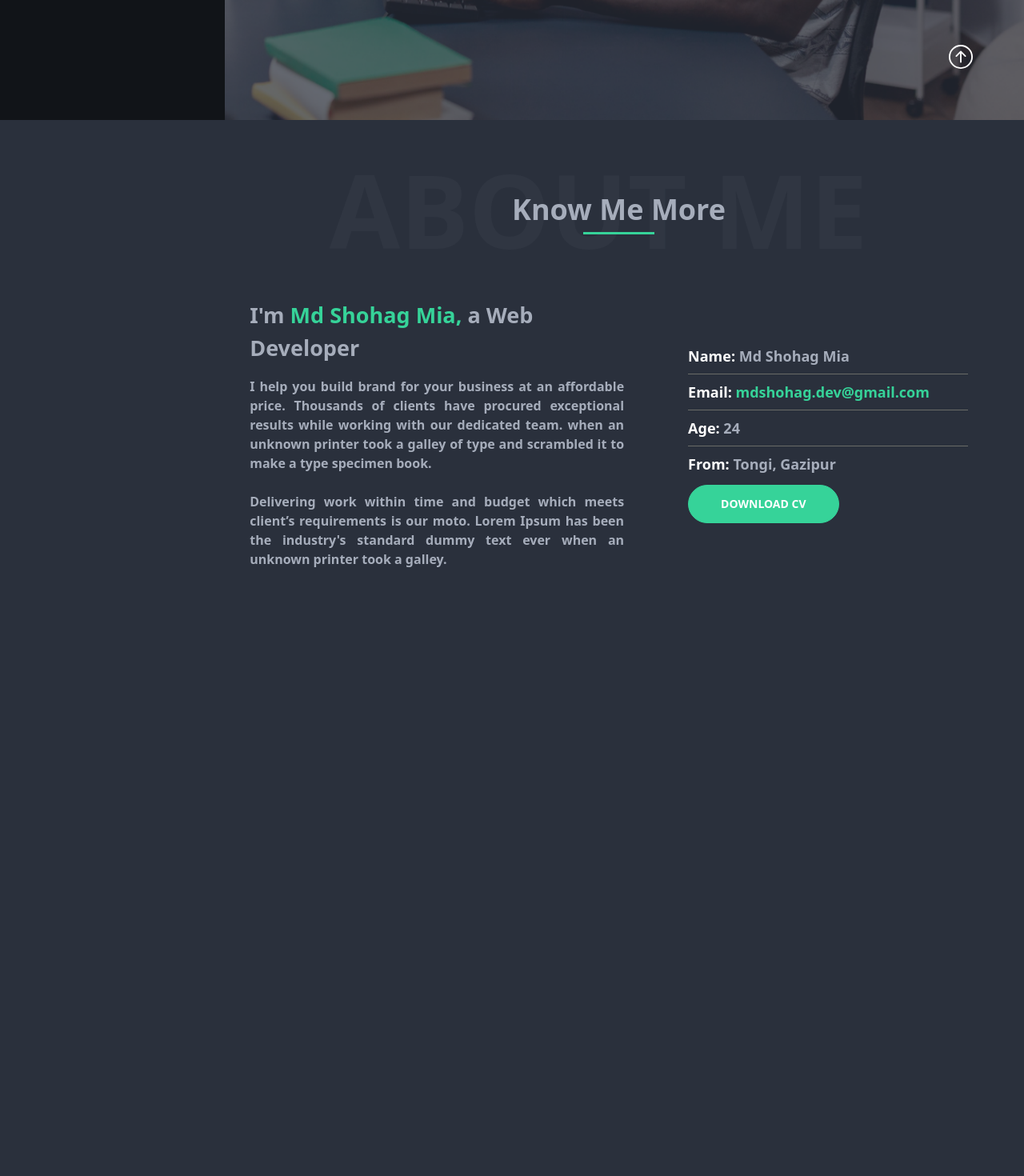
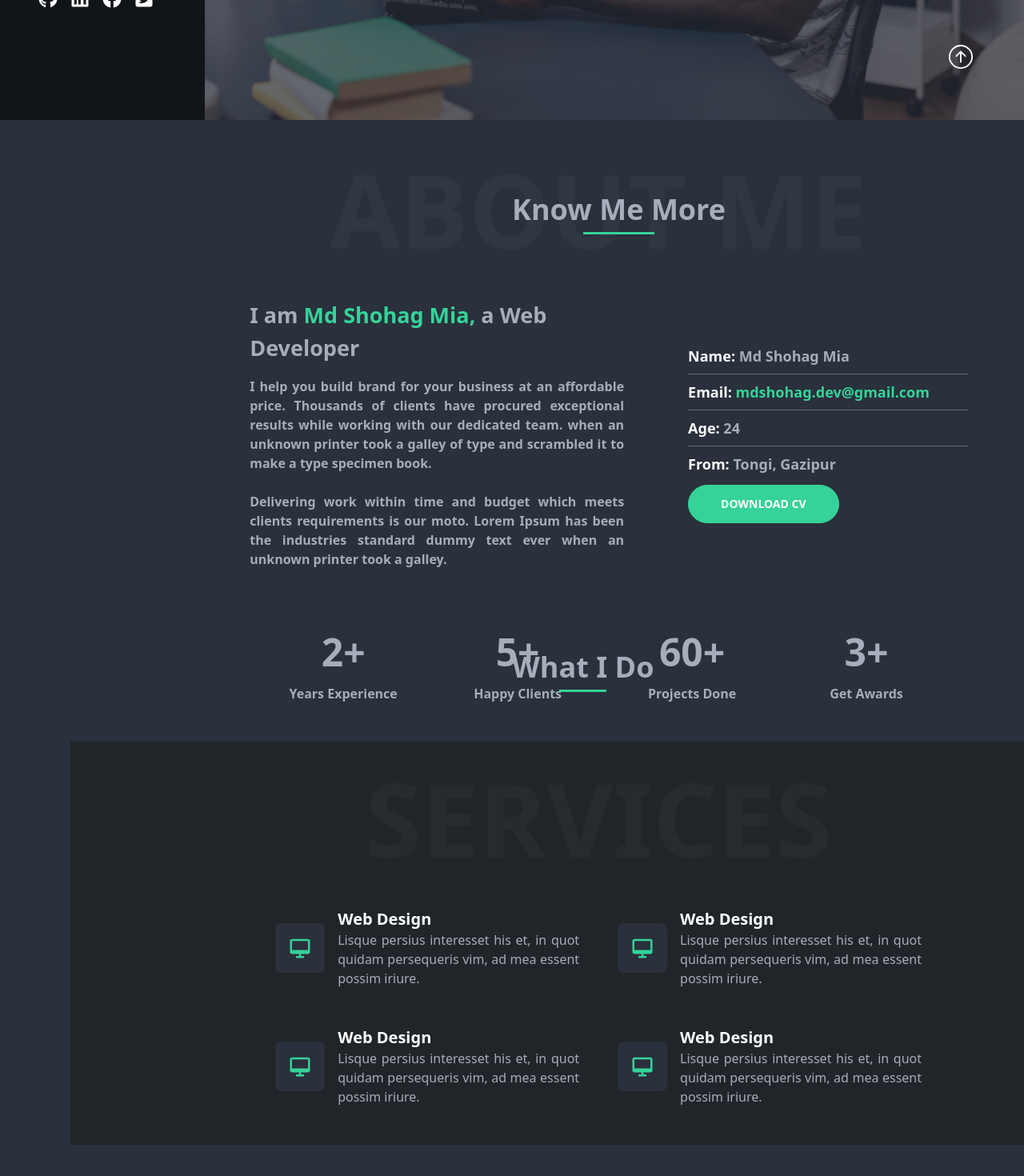
Before and after one commit to MDSHOHAG617/Portfolio-with-Next.js, a Next.js app: page / in a window 1280 px wide. Shown: the part 650-2120 px from the top of the page at 80% size. Before the commit the page ends 1361 px from the top, so only its background shows below. Built offline with nearby package versions, Linux system fonts and the light colour scheme.

Commit message:
sort some problem by using @spos

```diff
--- a/pages/Components/About.js
+++ b/pages/Components/About.js
@@ -2,32 +2,35 @@ import React from "react";
 
 const About = () => {
   return (
-    <div className="  justify-center" id="about">
+    <div className="" id="about">
+      <div>
         <h1 className=" hidden lg:block lg:text-9xl font-bold text-center text-[#9AA1AE] opacity-5 lg:my-12 ml-32">
           ABOUT ME
         </h1>
-      <div className="lg:absolute bottom-[-175px] left-1/2 my-8 lg:my-">
-        <h2 className="text-White text-4xl font-bold">Know Me More</h2>
+        <div className="lg:absolute bottom-[-175px] left-1/2 my-8 ">
+          <h2 className="text-White text-2xl lg:text-4xl font-bold text-center">
+            Know Me More
+          </h2>
           <hr className="bg-success border-none w-4/12 h-[3px] mx-auto mt-2"></hr>
         </div>
-      <div className="grid grid-cols-1 lg:grid-cols-2 gap-8 ml-56 items-center">
+        <div className="grid grid-cols-1 lg:grid-cols-2 gap-8 px-4 lg:px-0 lg:ml-56 items-center">
           <div>
-          <h1 className="text-[27px] font-bold mb-4">
-            I'm <span className="text-success ">Md Shohag Mia,</span> a Web
+            <h1 className="lg:text-[27px] font-bold mb-4">
+              I am <span className="text-success ">Md Shohag Mia,</span> a Web
               Developer
             </h1>
             <p className="text-md text-justify font-semibold">
               I help you build brand for your business at an affordable price.
-            Thousands of clients have procured exceptional results while working
-            with our dedicated team. when an unknown printer took a galley of
-            type and scrambled it to make a type specimen book.
+              Thousands of clients have procured exceptional results while
+              working with our dedicated team. when an unknown printer took a
+              galley of type and scrambled it to make a type specimen book.
               <br />
-            <br /> Delivering work within time and budget which meets client’s
-            requirements is our moto. Lorem Ipsum has been the industry's
+              <br /> Delivering work within time and budget which meets clients
+              requirements is our moto. Lorem Ipsum has been the industries
               standard dummy text ever when an unknown printer took a galley.
             </p>
           </div>
-        <div className="ml-12">
+          <div className=" lg:ml-12">
             <p className="text-lg font-semibold">
               <span className="font-bold text-white">Name:</span> Md Shohag Mia
             </p>
@@ -52,6 +55,34 @@ const About = () => {
           </div>
         </div>
       </div>
+      <div className=" lg:ml-36 px-12 lg:px-24 mt-8 lg:mt-20  grid grid-cols-2 lg:grid-cols-4 gap-4 items-center ">
+        <div className="  items-center mx-auto">
+          <div className="text-center">
+            <h1 className=" text-3xl lg:text-5xl font-bold ">2+</h1>
+            <p className="font-semibold mt-4">Years Experience</p>
+          </div>
+        </div>
+        <div className="items-center mx-auto">
+          <div className="text-center">
+            <h1 className="text-3xl lg:text-5xl font-bold">5+</h1>
+            <p className="font-semibold mt-4">Happy Clients</p>
+          </div>
+        </div>
+        <div className=" items-center mx-auto">
+          <div className="text-center">
+            <h1 className="text-3xl lg:text-5xl font-bold">60+</h1>
+            <p className="font-semibold mt-4">Projects Done</p>
+          </div>
+        </div>
+
+        <div className=" items-center mx-auto">
+          <div className="text-center">
+            <h1 className="text-3xl lg:text-5xl font-bold">3+</h1>
+            <p className="font-semibold mt-4">Get Awards</p>
+          </div>
+        </div>
+      </div>
+    </div>
   );
 };
 
--- a/pages/Components/Hoome.js
+++ b/pages/Components/Hoome.js
@@ -20,7 +20,7 @@ const Hoome = () => {
         className=""
       >
         <div className="text-white text-center items-center lg:p-52 lg:ml-32 py-32">
-          <p className="text-2xl font-semibold mb-4">Hi, I'm Md Shohag</p>
+          <p className="text-2xl font-semibold mb-4">Hi, I am Md Shohag</p>
 
           <span
             style={{
--- a/pages/Components/Navbar.js
+++ b/pages/Components/Navbar.js
@@ -71,7 +71,7 @@ const Navbar = () => {
           </div>
 
           <p className="text-md font-semibold lg:text-xl block lg:hidden">
-            Md's Portfolio
+            Md&apos;s Portfolio
           </p>
           <Image
             className="w-10 lg:w-12 rounded-full mx-auto lg:ml-4 block lg:hidden"
--- a/pages/Components/SideNav.js
+++ b/pages/Components/SideNav.js
@@ -14,9 +14,9 @@ const SideNav = () => {
   console.log(router);
   return (
     <div>
-      <div className="fixed left-0 top-0 hidden lg:block   h-screen bg-[#111418] text-white p-16 z-20 topNav">
+      <div className="fixed left-0 top-0 hidden lg:block   h-screen bg-[#111418] text-white p-12 z-20 topNav">
         <Image
-          className=" lg:w-36 rounded-full mx-auto "
+          className=" lg:w-40 rounded-full mx-auto border-solid border-8 border-[#3E4449]"
           src={logo}
           alt="Picture of the author"
         />
@@ -35,6 +35,14 @@ const SideNav = () => {
             href="/#about"
           >
             About Me
+          </Link>
+        </p>
+        <p className="text-center text-lg font-semibold my-4">
+          <Link
+            className={router.asPath == "/#whatIDo" ? styles.active : ""}
+            href="/#whatIDo"
+          >
+            What I Do
           </Link>
         </p>
 
--- /dev/null
+++ b/pages/Components/WhatIDo.js
@@ -0,0 +1,77 @@
+import React from "react";
+import { BiDesktop } from "react-icons/bi";
+
+const WhatIDo = () => {
+  return (
+    <div className="lg:my-12 bg-[#212529]" id="whatIDo">
+      <div className="">
+        <h1 className=" hidden lg:block lg:text-9xl font-bold text-center text-[#9AA1AE] opacity-5 lg:my-12 lg:ml-32 lg:pt-8">
+          SERVICES
+        </h1>
+        <div className="lg:absolute left-1/2 top-[1432px] mt-12 lg:mt-8 p-8 lg:p-0">
+          <h2 className="text-White text-2xl lg:text-4xl font-bold text-center ">
+            What I Do
+          </h2>
+          <hr className="bg-success border-none w-4/12 h-[3px] mx-auto mt-2"></hr>
+        </div>
+      </div>
+      {/* Services */}
+      <div className="lg:ml-32 grid grid-cols-1 px-8 lg:px-32 lg:grid-cols-2  text-justify gap-12 pb-12 ">
+        <div className=" flex items-center ">
+          <div className="p-4 bg-[#2A303C] text-success rounded-lg mr-4">
+            {/* icons */}
+            <BiDesktop className="text-3xl  " />
+          </div>
+          <div>
+            <h1 className="text-xl font-bold text-white">Web Design</h1>
+            <p>
+              Lisque persius interesset his et, in quot quidam persequeris vim,
+              ad mea essent possim iriure.
+            </p>
+          </div>
+        </div>
+        <div className="  flex items-center ">
+          <div className="p-4 bg-[#2A303C] text-success rounded-lg mr-4">
+            {/* icons */}
+            <BiDesktop className="text-3xl  " />
+          </div>
+          <div>
+            <h1 className="text-xl font-bold text-white">Web Design</h1>
+            <p>
+              Lisque persius interesset his et, in quot quidam persequeris vim,
+              ad mea essent possim iriure.
+            </p>
+          </div>
+        </div>
+        <div className="  flex items-center ">
+          <div className="p-4 bg-[#2A303C] text-success rounded-lg mr-4">
+            {/* icons */}
+            <BiDesktop className="text-3xl  " />
+          </div>
+          <div>
+            <h1 className="text-xl font-bold text-white">Web Design</h1>
+            <p>
+              Lisque persius interesset his et, in quot quidam persequeris vim,
+              ad mea essent possim iriure.
+            </p>
+          </div>
+        </div>
+        <div className=" flex items-center ">
+          <div className="p-4 bg-[#2A303C] text-success rounded-lg mr-4">
+            {/* icons */}
+            <BiDesktop className="text-3xl  " />
+          </div>
+          <div>
+            <h1 className="text-xl font-bold text-white">Web Design</h1>
+            <p>
+              Lisque persius interesset his et, in quot quidam persequeris vim,
+              ad mea essent possim iriure.
+            </p>
+          </div>
+        </div>
+      </div>
+    </div>
+  );
+};
+
+export default WhatIDo;
--- a/pages/index.js
+++ b/pages/index.js
@@ -6,6 +6,7 @@ import { BsArrowUpCircle } from "react-icons/bs";
 import Link from "next/link.js";
 import Footer from "./Components/SideNav.js";
 import SideNav from "./Components/SideNav.js";
+import WhatIDo from "./Components/WhatIDo.js";
 
 export default function Home() {
   return (
@@ -18,6 +19,7 @@ export default function Home() {
         <Navbar />
         <Hoome />
         <About />
+        <WhatIDo />
         {/* <Projects /> */}
         {/* <Footer /> */}
         <Link href="#navbar" className="relative text-end ">
```
Lines whose indentation alone changed are shown as unchanged.
